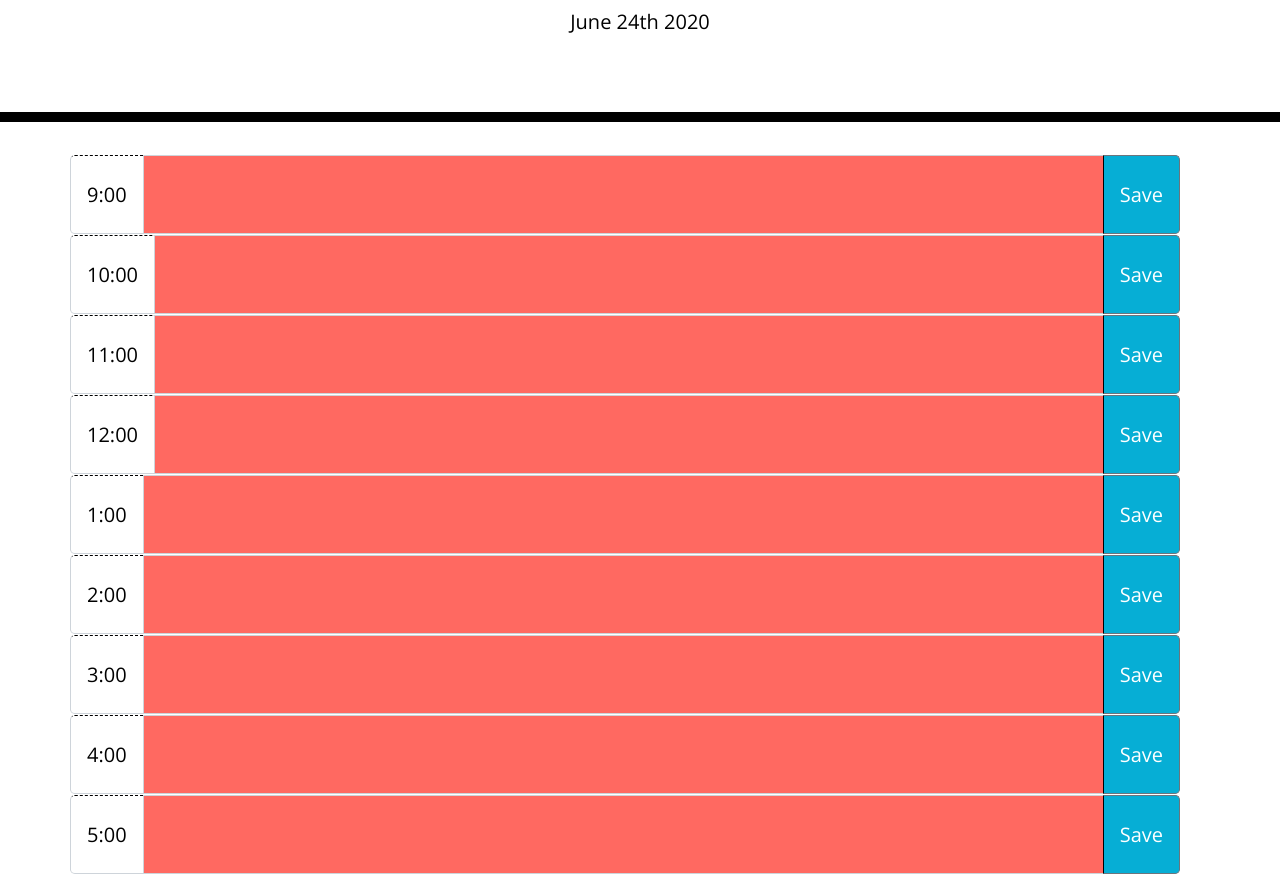
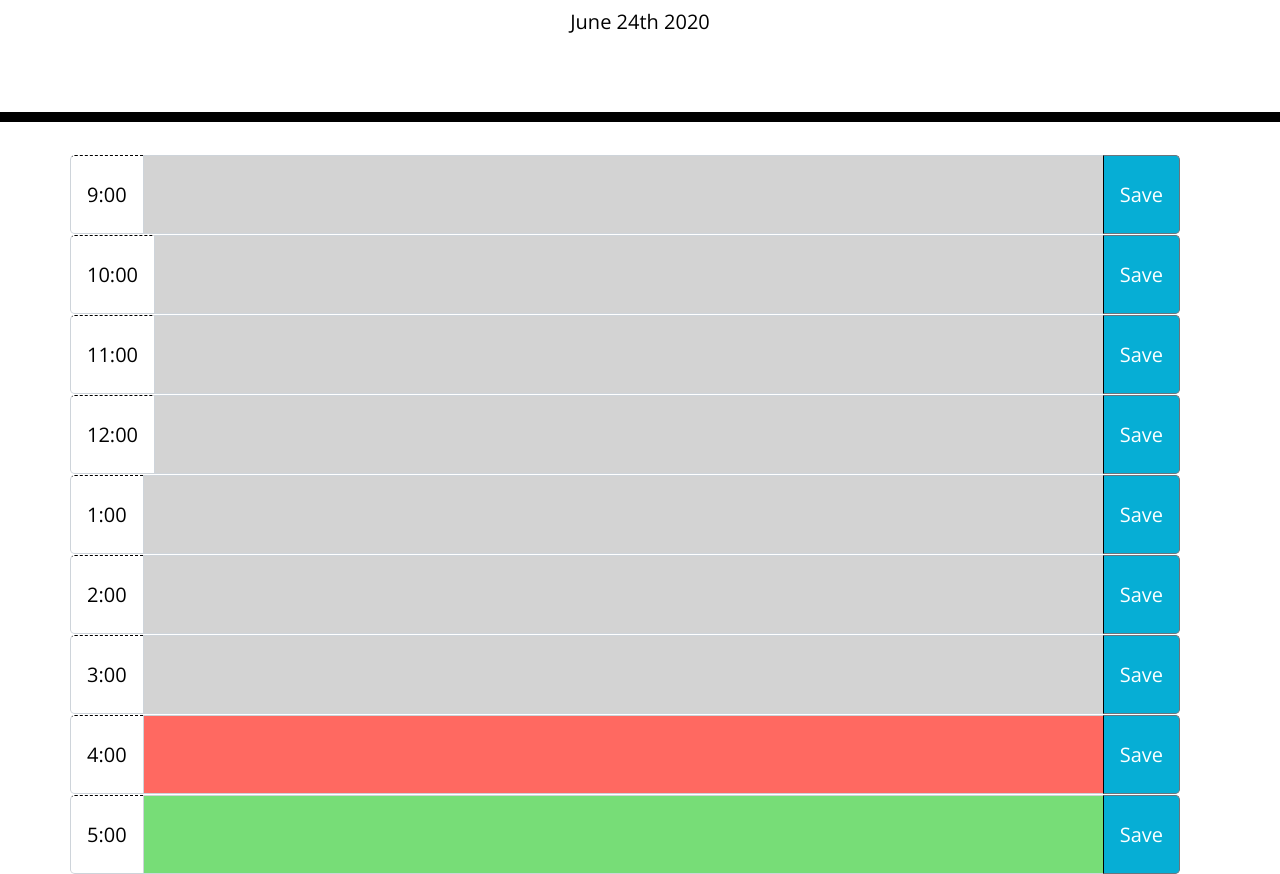
Before and after one commit to mac95860/ScheduleMaker, a plain HTML site: page index.html in a window 1280 px wide. Shown: the part 182-1056 px from the top of the page. Drawn offline with nearby package versions, Linux system fonts and the light colour scheme.

Commit message:
it works FINALLY

```diff
--- a/index.html
+++ b/index.html
@@ -25,8 +25,8 @@
             <div class="input-group-prepend">
                 <span class="input-group-text hour" id="inputGroup-sizing-lg">9:00</span>
             </div>
-            <textarea type="text" class="form-control description present" aria-label="Sizing example input"
-                aria-describedby="inputGroup-sizing-lg"></textarea>
+            <textarea type="text" class="form-control description" aria-label="Sizing example input"
+                aria-describedby="inputGroup-sizing-lg" id="9"></textarea>
             <div class="input-group-append">
                 <button class="btn btn-outline-secondary saveBtn" type="button" id="button-addon2">Save</button>
             </div>
@@ -36,8 +36,8 @@
             <div class="input-group-prepend">
                 <span class="input-group-text hour" id="inputGroup-sizing-lg">10:00</span>
             </div>
-            <textarea type="text" class="form-control description present" aria-label="Sizing example input"
-                aria-describedby="inputGroup-sizing-lg"></textarea>
+            <textarea type="text" class="form-control description" aria-label="Sizing example input"
+                aria-describedby="inputGroup-sizing-lg" id="10"></textarea>
             <div class="input-group-append">
                 <button class="btn btn-outline-secondary saveBtn" type="button" id="button-addon2">Save</button>
             </div>
@@ -47,8 +47,8 @@
             <div class="input-group-prepend">
                 <span class="input-group-text hour" id="inputGroup-sizing-lg">11:00</span>
             </div>
-            <textarea type="text" class="form-control description present" aria-label="Sizing example input"
-                aria-describedby="inputGroup-sizing-lg"></textarea>
+            <textarea type="text" class="form-control description" aria-label="Sizing example input"
+                aria-describedby="inputGroup-sizing-lg" id="11"></textarea>
             <div class="input-group-append">
                 <button class="btn btn-outline-secondary saveBtn" type="button" id="button-addon2">Save</button>
             </div>
@@ -58,8 +58,8 @@
             <div class="input-group-prepend">
                 <span class="input-group-text hour" id="inputGroup-sizing-lg">12:00</span>
             </div>
-            <textarea type="text" class="form-control description present" aria-label="Sizing example input"
-                aria-describedby="inputGroup-sizing-lg"></textarea>
+            <textarea type="text" class="form-control description" aria-label="Sizing example input"
+                aria-describedby="inputGroup-sizing-lg" id="12"></textarea>
             <div class="input-group-append">
                 <button class="btn btn-outline-secondary saveBtn" type="button" id="button-addon2">Save</button>
             </div>
@@ -69,8 +69,10 @@
             <div class="input-group-prepend">
                 <span class="input-group-text hour" id="inputGroup-sizing-lg">1:00</span>
             </div>
-            <textarea type="text" class="form-control description present" aria-label="Sizing example input"
-                aria-describedby="inputGroup-sizing-lg"></textarea>
+            <textarea type="text" class="form-control description" aria-label="Sizing example input"
+                aria-describedby="inputGroup-sizing-lg" id="13">
+
+            </textarea>
             <div class="input-group-append">
                 <button class="btn btn-outline-secondary saveBtn" type="button" id="button-addon2">Save</button>
             </div>
@@ -80,8 +82,8 @@
             <div class="input-group-prepend">
                 <span class="input-group-text hour" id="inputGroup-sizing-lg">2:00</span>
             </div>
-            <textarea type="text" class="form-control description present" aria-label="Sizing example input"
-                aria-describedby="inputGroup-sizing-lg"></textarea>
+            <textarea type="text" class="form-control description" aria-label="Sizing example input"
+                aria-describedby="inputGroup-sizing-lg" id = "14"></textarea>
             <div class="input-group-append">
                 <button class="btn btn-outline-secondary saveBtn" type="button" id="button-addon2">Save</button>
             </div>
@@ -91,8 +93,8 @@
             <div class="input-group-prepend">
                 <span class="input-group-text hour" id="inputGroup-sizing-lg">3:00</span>
             </div>
-            <textarea type="text" class="form-control description present" aria-label="Sizing example input"
-                aria-describedby="inputGroup-sizing-lg"></textarea>
+            <textarea type="text" class="form-control description" aria-label="Sizing example input"
+                aria-describedby="inputGroup-sizing-lg" id="15"></textarea>
             <div class="input-group-append">
                 <button class="btn btn-outline-secondary saveBtn" type="button" id="button-addon2">Save</button>
             </div>
@@ -102,8 +104,8 @@
             <div class="input-group-prepend">
                 <span class="input-group-text hour" id="inputGroup-sizing-lg">4:00</span>
             </div>
-            <textarea type="text" class="form-control description present" aria-label="Sizing example input"
-                aria-describedby="inputGroup-sizing-lg"></textarea>
+            <textarea type="text" class="form-control description" aria-label="Sizing example input"
+                aria-describedby="inputGroup-sizing-lg" id = "16"></textarea>
             <div class="input-group-append">
                 <button class="btn btn-outline-secondary saveBtn" type="button" id="button-addon2">Save</button>
             </div>
@@ -113,8 +115,8 @@
             <div class="input-group-prepend">
                 <span class="input-group-text hour" id="inputGroup-sizing-lg">5:00</span>
             </div>
-            <textarea type="text" class="form-control description present" aria-label="Sizing example input"
-                aria-describedby="inputGroup-sizing-lg"></textarea>
+            <textarea type="text" class="form-control description" aria-label="Sizing example input"
+                aria-describedby="inputGroup-sizing-lg" id="17"></textarea>
             <div class="input-group-append">
                 <button class="btn btn-outline-secondary saveBtn" type="button" id="button-addon2">Save</button>
             </div>
--- a/script.js
+++ b/script.js
@@ -1,35 +1,42 @@
 var date = moment().format('MMMM Do YYYY');
-var text = $(".description").val();
-var saveButton = $(this).attr("class", "saveBtn");
 
-$(".description").addClass("present");
 $("#currentDay").text(date);
-
-
-
 
 $(".saveBtn").on("click", function (event) {
     event.preventDefault();
+    var text = $(".description").val();
+    var saved = $("button").parent().siblings(".description").attr("id");
+    localStorage.setItem(saved, text);
+});
 
-    var rowEl = $(this).parent().parent();
-    var descriptionEl = rowEl.find('.description');
-    var hourEl = rowEl.find(".hour");
-    var text = descriptionEl.val();
-    var hour = hourEl.text();
+$("#9").val(localStorage.getItem("9"));
+$("#10").val(localStorage.getItem("10"));
+$("#11").val(localStorage.getItem("11"));
+$("#12").val(localStorage.getItem("12"));
+$("#13").val(localStorage.getItem("13"));
+$("#14").val(localStorage.getItem("14"));
+$("#15").val(localStorage.getItem("15"));
+$("#16").val(localStorage.getItem("16"));
+$("#17").val(localStorage.getItem("17"));
 
-    console.log(text);
-    localStorage.setItem(text, "text");
+function changeColors() {
+    var currentHour = moment().hour();
 
+    $(".description").each(function () {
+        var hour = parseInt($(this).attr("id"));
+        if (hour < currentHour) {
 
+            $(this).addClass("past");
 
-    if (moment().isAfter(moment().subtract(1, 'h'))) {
+        } else if (hour === currentHour) {
 
-        descriptionEl.removeClass("present").addClass("past");
+            $(this).removeClass("past").addClass("present");
 
-    } else {
+        } else {
+            $(this).removeClass("past").removeClass("present").addClass("future");
+        }
 
-        descriptionEl.removeClass("present").addClass("future");
+    });
+}
 
-    }
-
-})
+changeColors();
```
